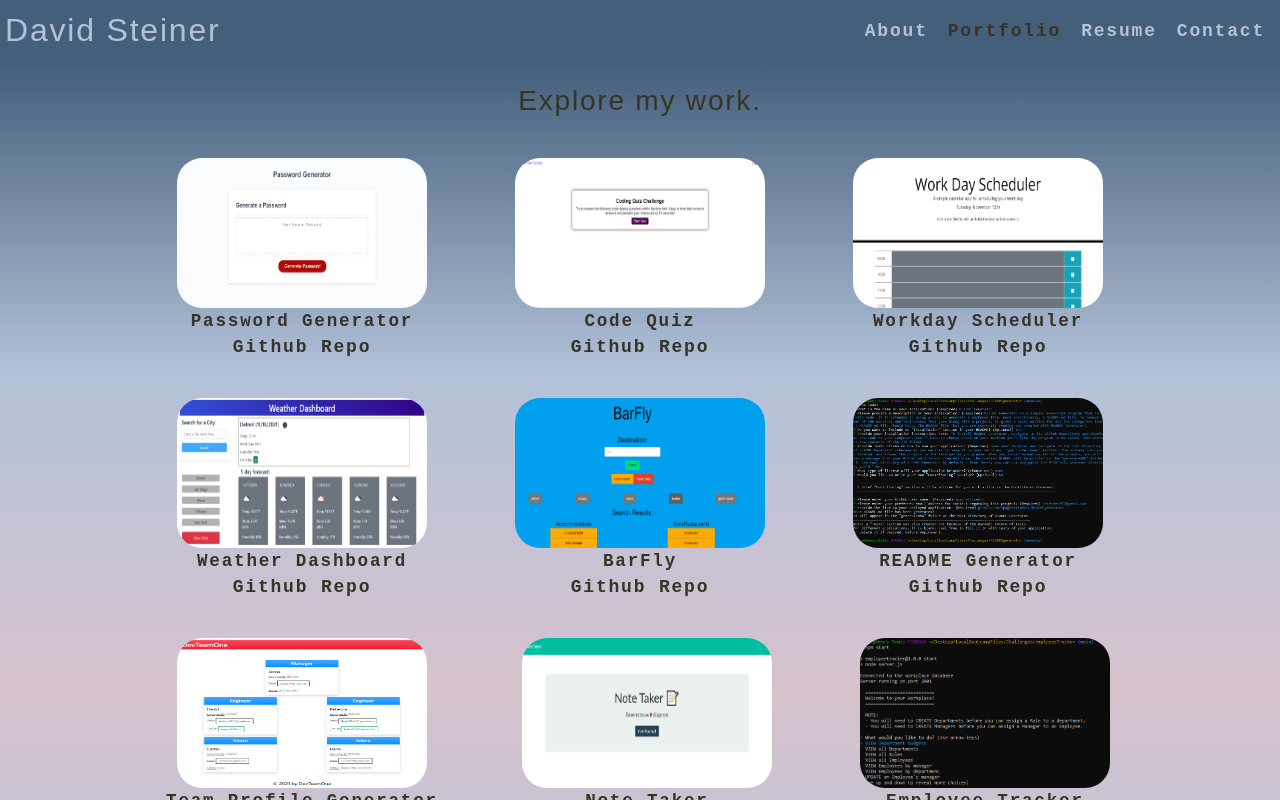
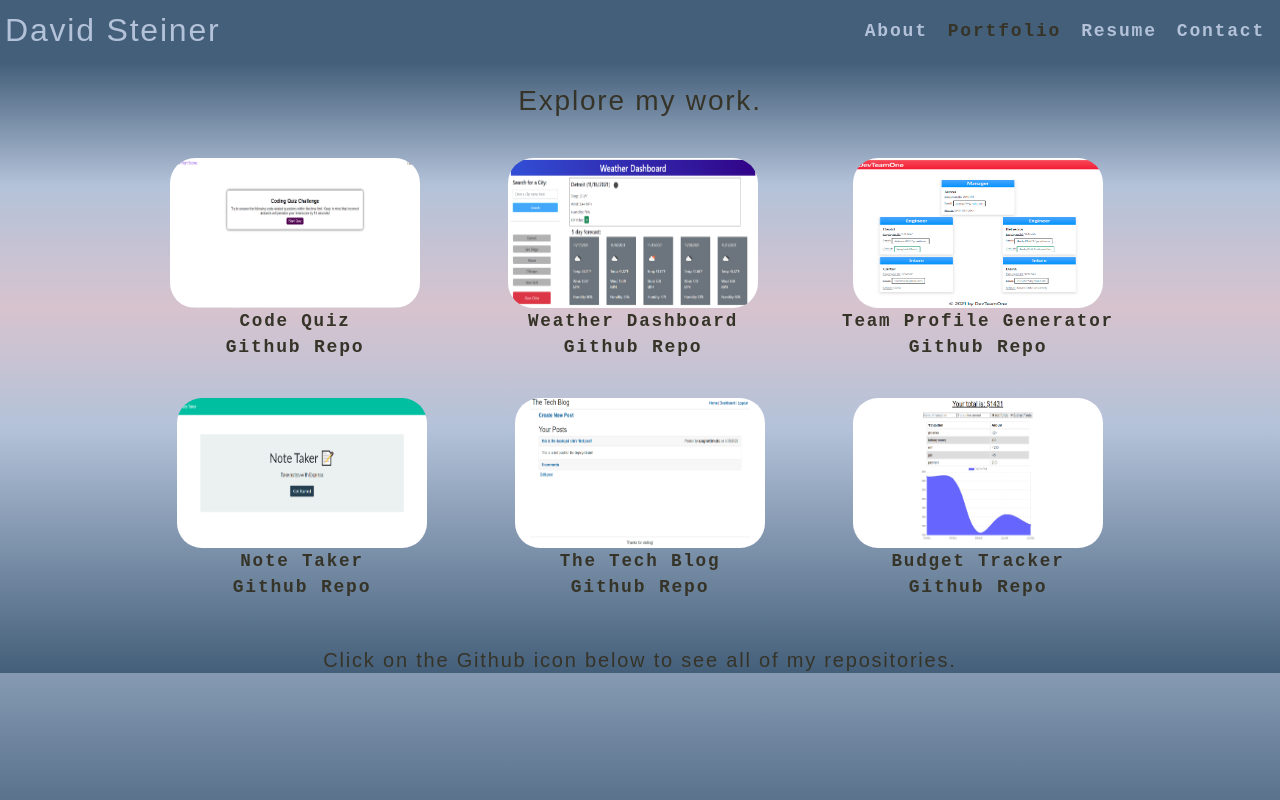
Before and after one commit to spaghettimedic/DS-Portfolio, a React (Create React App) app: page / in a window 1280 px wide. Both pictures are taken after a click on the item "Portfolio". Shown: the top 800 px of the page. Built offline with nearby package versions, Linux system fonts and the light colour scheme.

Commit message:
narrowed list of projects

```diff
--- a/src/components/Project/index.js
+++ b/src/components/Project/index.js
@@ -2,13 +2,13 @@ import React, { useState } from 'react';
 
 function Project() {
   const [projects] = useState([
-    {
-      name: 'Password Generator',
-      src: 'passwordGenerator',
-      href: 'https://spaghettimedic.github.io/passwordGenerator/',
-      github: 'https://www.github.com/spaghettimedic/passwordGenerator',
-      alt: 'A simple application for generating random passwords.'
-    },
+    // {
+    //   name: 'Password Generator',
+    //   src: 'passwordGenerator',
+    //   href: 'https://spaghettimedic.github.io/passwordGenerator/',
+    //   github: 'https://www.github.com/spaghettimedic/passwordGenerator',
+    //   alt: 'A simple application for generating random passwords.'
+    // },
     {
       name: 'Code Quiz',
       src: 'codingQuiz',
@@ -16,13 +16,13 @@ function Project() {
       github: 'https://www.github.com/spaghettimedic/codingQuiz',
       alt: 'A short quiz on basic coding concepts made with javascript.'
     },
-    {
-      name: 'Workday Scheduler',
-      src: 'workDayScheduler',
-      href: 'https://spaghettimedic.github.io/workDayScheduler/',
-      github: 'https://www.github.com/spaghettimedic/workDayScheduler',
-      alt: 'An organizational application for managing your work day by the hour.'
-    },
+    // {
+    //   name: 'Workday Scheduler',
+    //   src: 'workDayScheduler',
+    //   href: 'https://spaghettimedic.github.io/workDayScheduler/',
+    //   github: 'https://www.github.com/spaghettimedic/workDayScheduler',
+    //   alt: 'An organizational application for managing your work day by the hour.'
+    // },
     {
       name: 'Weather Dashboard',
       src: 'weatherDashboard',
@@ -30,20 +30,20 @@ function Project() {
       github: 'https://www.github.com/spaghettimedic/weatherDashboard',
       alt: 'A weather forecasting application that utilizes third-party API technology.'
     },
-    {
-      name: 'BarFly',
-      src: 'barfly',
-      href: 'https://spaghettimedic.github.io/Project1-BarFly/',
-      github: 'https://www.github.com/spaghettimedic/Project1-BarFly',
-      alt: 'A simple search engine to find bars/restaurants in a given city via third party API technology.'
-    },
-    {
-      name: 'README Generator',
-      src: 'READMEGenerator',
-      href: 'https://github.com/spaghettimedic/READMEgenerator',
-      github: 'https://www.github.com/spaghettimedic/READMEGenerator',
-      alt: 'A command line application that generates a README.md file based on user input.'
-    },
+    // {
+    //   name: 'BarFly',
+    //   src: 'barfly',
+    //   href: 'https://spaghettimedic.github.io/Project1-BarFly/',
+    //   github: 'https://www.github.com/spaghettimedic/Project1-BarFly',
+    //   alt: 'A simple search engine to find bars/restaurants in a given city via third party API technology.'
+    // },
+    // {
+    //   name: 'README Generator',
+    //   src: 'READMEGenerator',
+    //   href: 'https://github.com/spaghettimedic/READMEgenerator',
+    //   github: 'https://www.github.com/spaghettimedic/READMEGenerator',
+    //   alt: 'A command line application that generates a README.md file based on user input.'
+    // },
     {
       name: 'Team Profile Generator',
       src: 'teamProfileGenerator',
@@ -58,20 +58,20 @@ function Project() {
       github: 'https://www.github.com/spaghettimedic/noteTaker',
       alt: 'A note-taking application with persistent data.'
     },
-    {
-      name: 'Employee Tracker',
-      src: 'employeeTracker',
-      href: 'https://www.github.com/spaghettimedic/employeeTracker',
-      github: 'https://www.github.com/spaghettimedic/employeeTracker',
-      alt: 'A command line application for organizing employees in a database.'
-    },
-    {
-      name: 'E-commerce backend',
-      src: 'eCommerce',
-      href: 'https://www.github.com/spaghettimedic/e-commerce-backend',
-      github: 'https://www.github.com/spaghettimedic/e-commerce-backend',
-      alt: 'Server and database files for a fictional e-commerce website.'
-    },
+    // {
+    //   name: 'Employee Tracker',
+    //   src: 'employeeTracker',
+    //   href: 'https://www.github.com/spaghettimedic/employeeTracker',
+    //   github: 'https://www.github.com/spaghettimedic/employeeTracker',
+    //   alt: 'A command line application for organizing employees in a database.'
+    // },
+    // {
+    //   name: 'E-commerce backend',
+    //   src: 'eCommerce',
+    //   href: 'https://www.github.com/spaghettimedic/e-commerce-backend',
+    //   github: 'https://www.github.com/spaghettimedic/e-commerce-backend',
+    //   alt: 'Server and database files for a fictional e-commerce website.'
+    // },
     {
       name: 'The Tech Blog',
       src: 'techBlog',
@@ -79,27 +79,27 @@ function Project() {
       github: 'https://www.github.com/spaghettimedic/didactic-chainsaw',
       alt: 'A blog website to talk about tech.'
     },
-    {
-      name: 'Sit + Stay',
-      src: 'sitStay',
-      href: 'https://sit-stay-project-2.herokuapp.com/',
-      github: 'https://www.github.com/spaghettimedic/fuzzy-octo-doodle',
-      alt: 'A blog-style website to connect pet owners with pet sitters.'
-    },
-    {
-      name: 'Regex Tutorial',
-      src: 'regex',
-      href: 'https://gist.github.com/spaghettimedic/4db137c75fb958eb42272fc2dd5f5eeb',
-      github: 'https://gist.github.com/spaghettimedic/4db137c75fb958eb42272fc2dd5f5eeb',
-      alt: 'A Github gist describing regular expressions.'
-    },
-    {
-      name: 'thinkr',
-      src: 'thinkr',
-      href: 'https://www.github.com/spaghettimedic/thinkr',
-      github: 'https://www.github.com/spaghettimedic/thinkr',
-      alt: 'An API for a mock social media website for posting thoughts and reactions.'
-    },
+    // {
+    //   name: 'Sit + Stay',
+    //   src: 'sitStay',
+    //   href: 'https://sit-stay-project-2.herokuapp.com/',
+    //   github: 'https://www.github.com/spaghettimedic/fuzzy-octo-doodle',
+    //   alt: 'A blog-style website to connect pet owners with pet sitters.'
+    // },
+    // {
+    //   name: 'Regex Tutorial',
+    //   src: 'regex',
+    //   href: 'https://gist.github.com/spaghettimedic/4db137c75fb958eb42272fc2dd5f5eeb',
+    //   github: 'https://gist.github.com/spaghettimedic/4db137c75fb958eb42272fc2dd5f5eeb',
+    //   alt: 'A Github gist describing regular expressions.'
+    // },
+    // {
+    //   name: 'thinkr',
+    //   src: 'thinkr',
+    //   href: 'https://www.github.com/spaghettimedic/thinkr',
+    //   github: 'https://www.github.com/spaghettimedic/thinkr',
+    //   alt: 'An API for a mock social media website for posting thoughts and reactions.'
+    // },
     {
       name: 'Budget Tracker',
       src: 'budgetTracker',
@@ -107,13 +107,13 @@ function Project() {
       github: 'https://www.github.com/spaghettimedic/budgetTracker',
       alt: 'A visual representation of money spent and earned with persistent data.'
     },
-    {
-      name: 'Couch Tomatoes',
-      src: 'couchTomatoes',
-      href: 'https://couch-tomatoes.herokuapp.com/',
-      github: 'https://github.com/johnsiefert/Couch-Tomatoes',
-      alt: 'Social media meets Rotten Tomatoes!'
-    }
+    // {
+    //   name: 'Couch Tomatoes',
+    //   src: 'couchTomatoes',
+    //   href: 'https://couch-tomatoes.herokuapp.com/',
+    //   github: 'https://github.com/johnsiefert/Couch-Tomatoes',
+    //   alt: 'Social media meets Rotten Tomatoes!'
+    // }
   ]);
 
   return (
```
